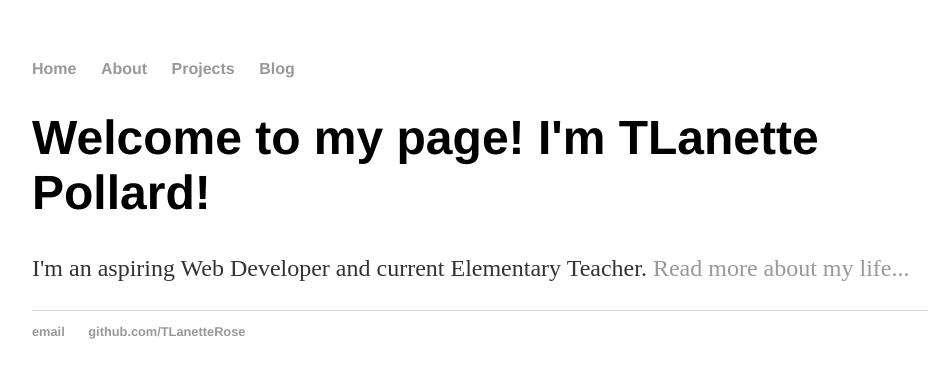
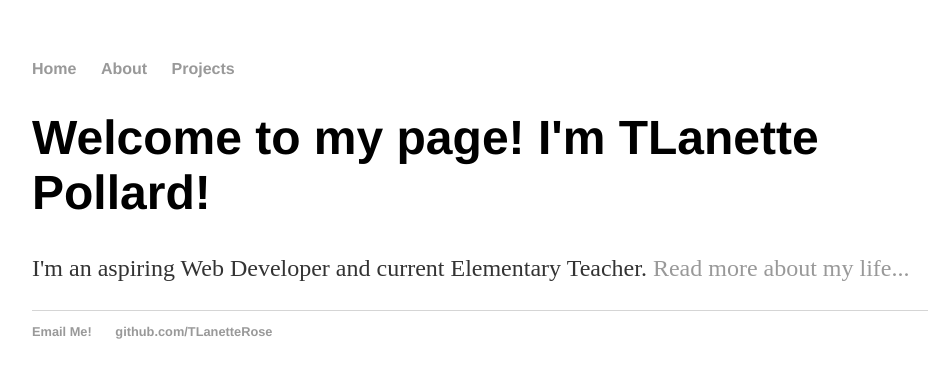
Before and after one commit to tlanettepollard/tlanettepollard, a Jekyll site: the page built from index.html, in a window 1280 px wide. Shown: the top 378 px of the page, without its empty margins (160-1099 px from the left). Built offline with Jekyll 4.4.1, drawn with Linux system fonts in a browser that asks for light colours.

Commit message:
Update default.html

```diff
--- a/_layouts/default.html
+++ b/_layouts/default.html
@@ -14,7 +14,6 @@
 <li><a href="/">Home</a></li>
 <li><a href="/about">About</a></li>
 <li><a href="/projects">Projects</a></li>
-<li><a href="/blog">Blog</a></li>
 </ul>
     </nav>
 <div class="container">
@@ -25,7 +24,7 @@
 
   <footer>
    <ul>
-   <li><a href="mailto:tlanpollard@comcast.net">email</a></li>
+   <li><a href="mailto:tlanpollard@comcast.net">Email Me!</a></li>
    <li><a href="https://github.com/tlanetterose">github.com/TLanetteRose</a></li>
    </ul>
   </footer>
```
